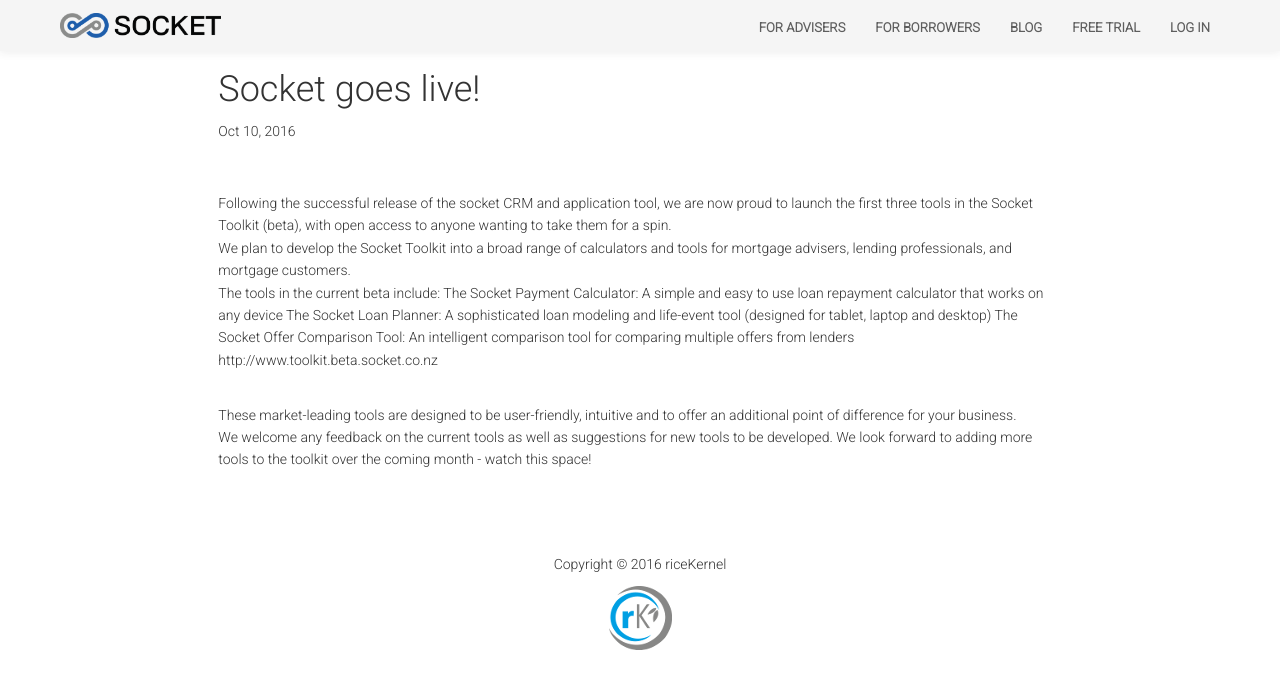
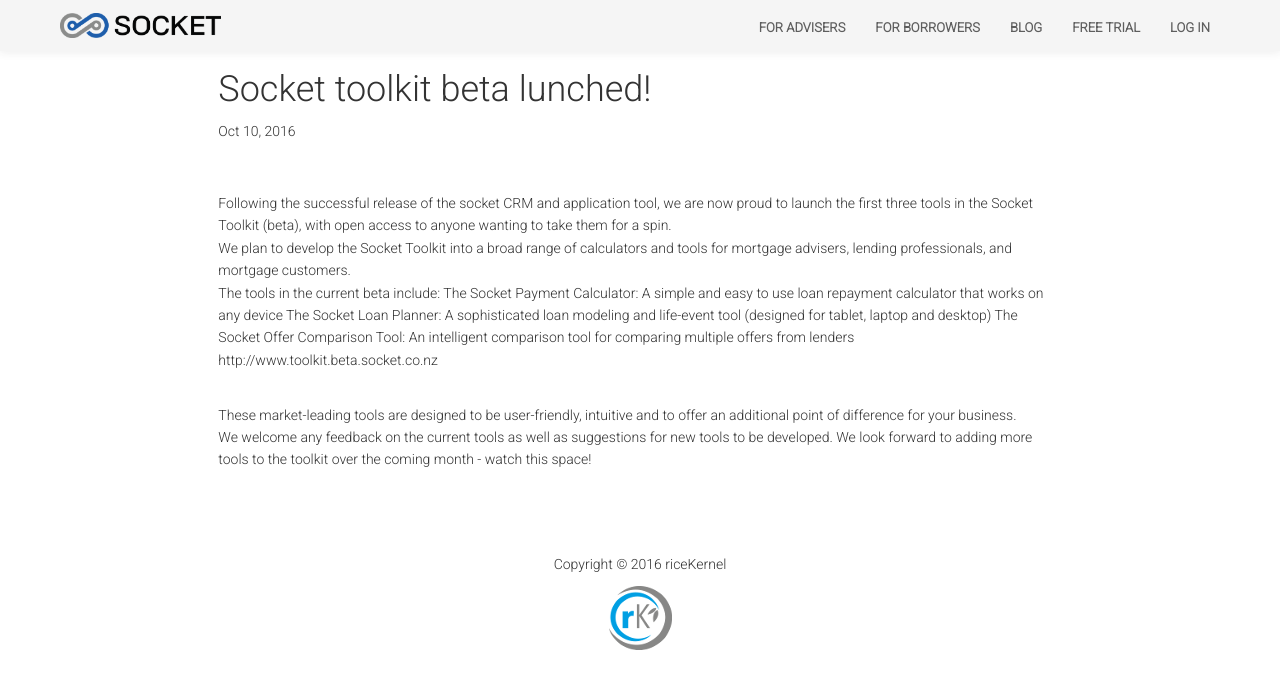
Before and after one commit to riceKernel/socket, a Jekyll site: the page built from _posts/2016-10-11-socket-toolkit-launched.markdown, in a window 1280 px wide. Shown: the top 689 px of the page. Built offline with Jekyll 4.4.1, drawn with Linux system fonts in a browser that asks for light colours.

Commit message:
tidy blog post

```diff
--- a/_posts/2016-10-11-socket-toolkit-launched.markdown
+++ b/_posts/2016-10-11-socket-toolkit-launched.markdown
@@ -1,6 +1,6 @@
 ---
 layout: post
-title:  "Socket goes live!"
+title:  "Socket toolkit beta lunched!"
 date:   2016-10-11 09:00:00 +1200
 categories: socket
 tags: crm la toolkit
```
